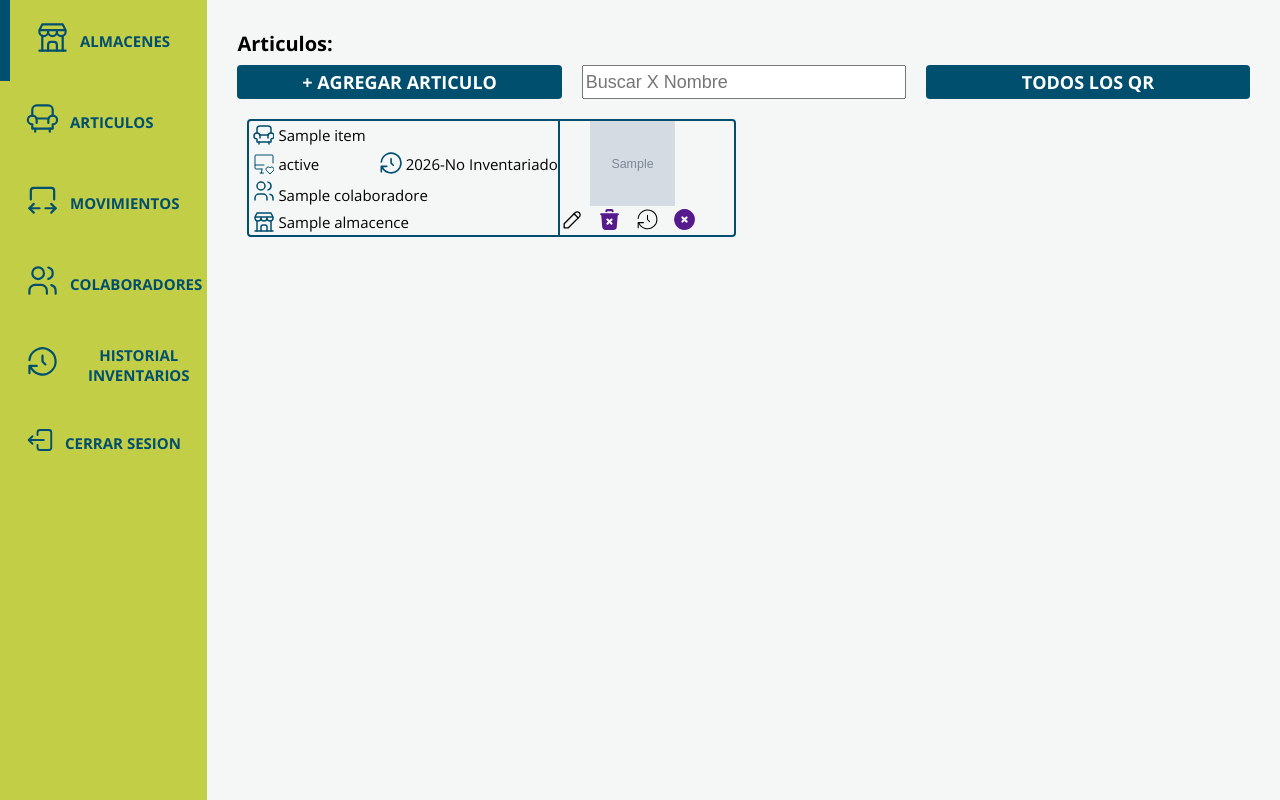
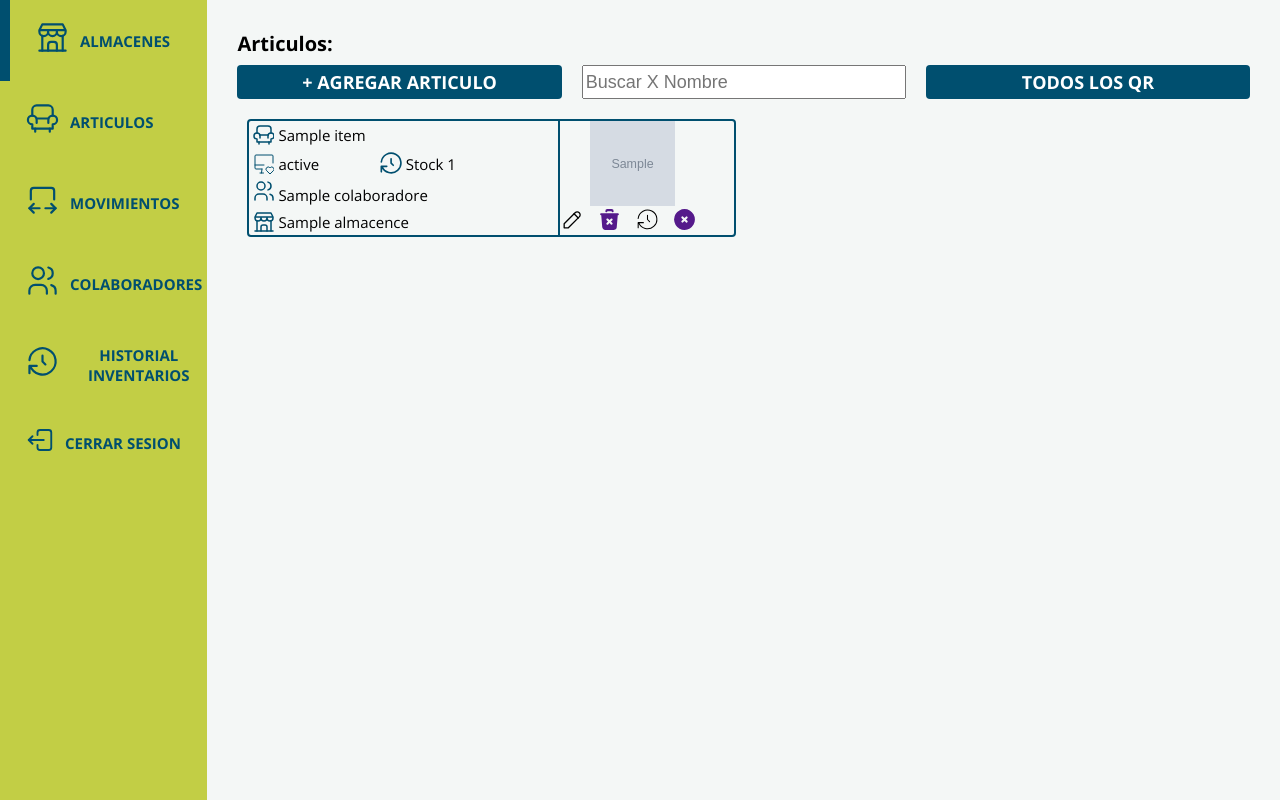
Before and after one commit to ViTh0X/aplicaciones_incasur, a Django app: page /logistica/ in a window 1280 px wide. Run offline with Django 5.2, Linux system fonts and the light colour scheme; a user stored in the database is signed in; tables that the repository leaves empty hold one stand-in row (values such as "Sample post"); grey boxes marked "Sample" are stand-in pictures.

Commit message:
Actualizacion de modelos items 2

```diff
--- a/templates/logistica/formulario_agregar_items.html
+++ b/templates/logistica/formulario_agregar_items.html
@@ -25,7 +25,7 @@
                 {{ form.tipo_item }}
             </div>
             <div class="campos_textosimple">
-                <label for="">Cantidad:</label>
+                <label for="">Stock:</label>
                 {{ form.cantidad_items }}
             </div>
             <div class="campos_textosimple">
--- a/templates/logistica/items.html
+++ b/templates/logistica/items.html
@@ -87,11 +87,7 @@
                         <path d="M12 8l0 4l2 2" />
                         <path d="M3.05 11a9 9 0 1 1 .5 4m-.5 5v-5h5" />
                         </svg>
-                        {% if item.inventario_anio_actual %}
-                            {% now "Y" %}-Inventariado
-                        {% else %}
-                            {% now "Y" %}-No Inventariado
-                        {% endif %}
+                        Stock {{ item.cantidad_items }}
                         </p>
                     <p>
                         <a href="">
```
